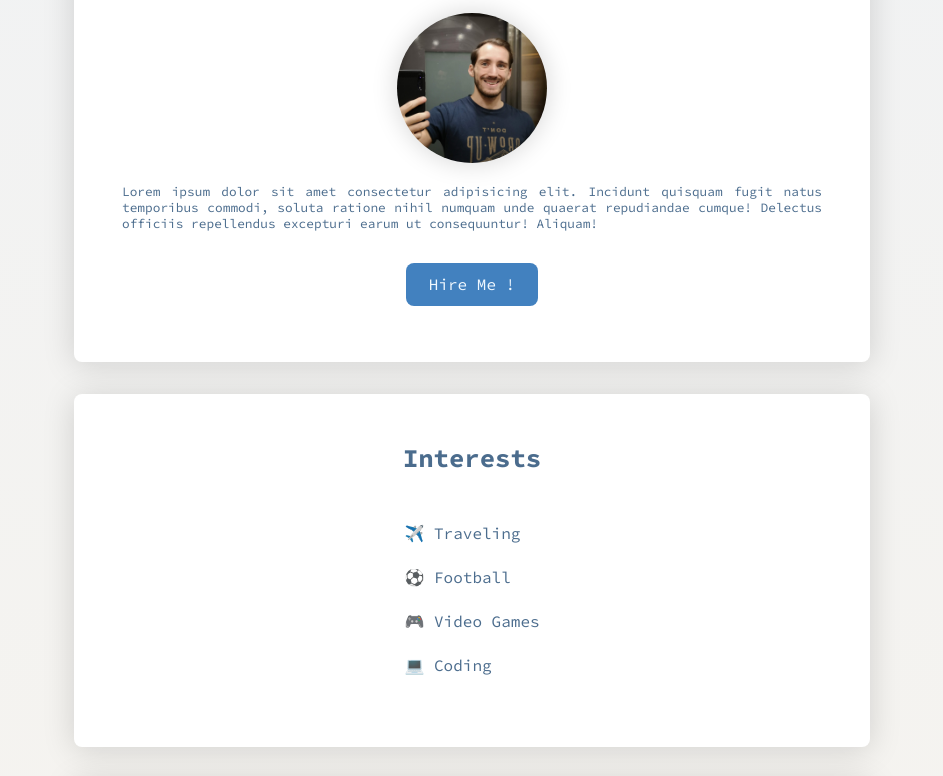
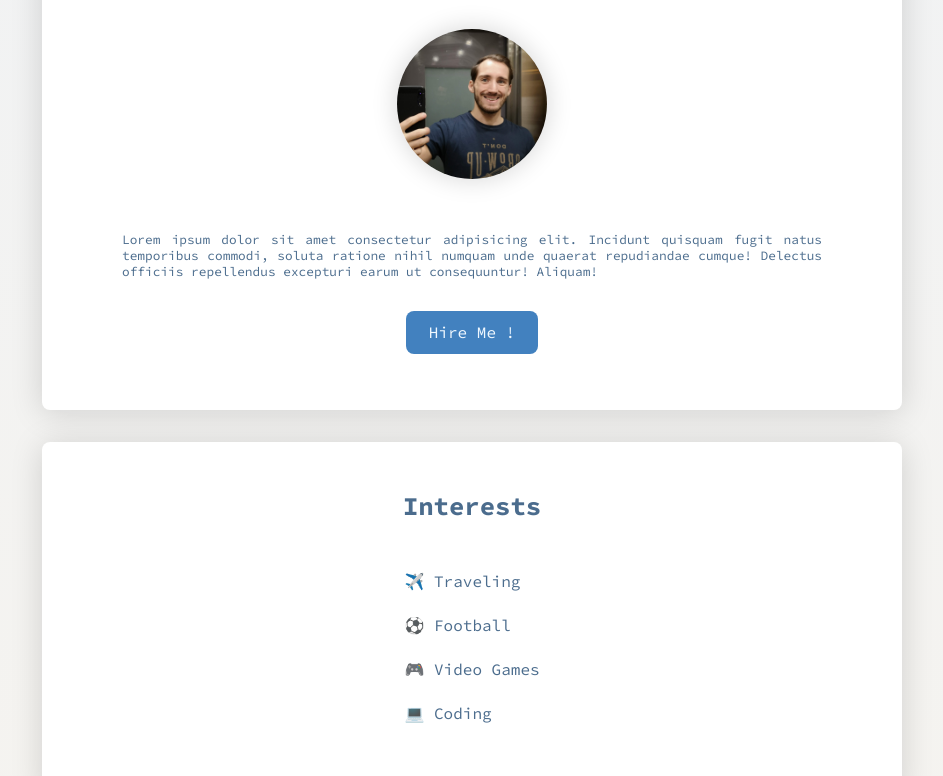
Before and after one commit to steppan26/profile-page, a plain HTML site: page index.html in a window 1280 px wide. Shown: the part 166-942 px from the top of the page, without its empty margins (168-1111 px from the left). Drawn offline with Linux system fonts and the light colour scheme.

Commit message:
changes to the style

```diff
--- a/style.css
+++ b/style.css
@@ -20,13 +20,13 @@ body {
   background-color: white;
   box-shadow: 0 0.2rem 2rem hsla(210, 0%, 6%, 0.15);
   border-radius: 0.5rem;
-  padding: 3em 3em;
+  padding: 3em 5em;
   margin: 2em auto;
-  transition: box-shadow 320ms ease-in-out;
+  transition: box-shadow 220ms ease-in-out;
 }
 
 .card-white:hover {
-  box-shadow: 0 0.2rem 2rem hsla(210, 50%, 16%, 0.35);
+  box-shadow: 0 0.2rem 1rem hsla(210, 40%, 26%, 0.35);
 }
 
 h1 {
@@ -62,7 +62,7 @@ h4 {
   height: 150px;
   object-fit: cover;
   border-radius: 50%;
-  margin: 1em;
+  margin: 2em 0 3em 0;
   box-shadow: 0 0 1.5em 0.1em hsla(210, 0%, 6%, 0.15);
   transition: box-shadow 260ms ease-in-out;
 }
@@ -111,6 +111,7 @@ h4 {
   border-radius: 0.5em;
   color: aliceblue;
   margin: 2em auto 0.5em auto;
+  transition: background-color 160ms ease-in-out;
 }
 
 .btn-blue:hover {
```
